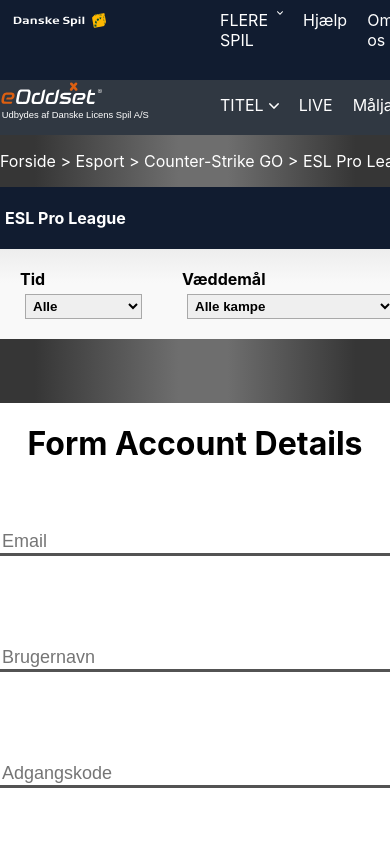
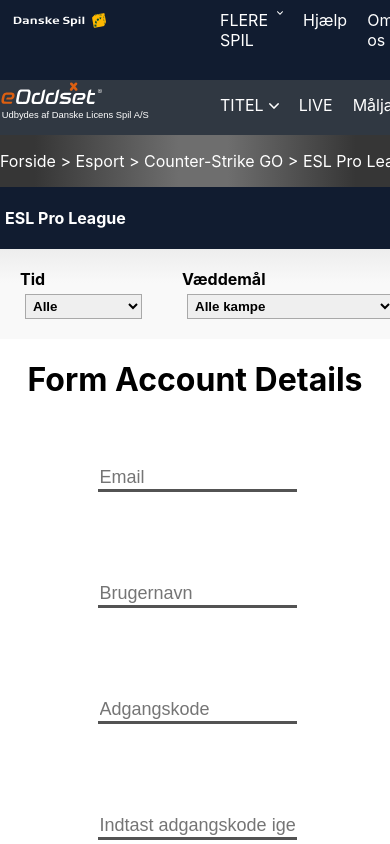
Before and after one commit to jako2889/Danske_Spil_Exam, a React (Create React App) app: page / in a window 390 px wide. Shown: the top 844 px of the page. Built offline with nearby package versions, Linux system fonts and the light colour scheme.

Commit message:
made form responsive

```diff
--- a/src/components/FormAccountDetails.jsx
+++ b/src/components/FormAccountDetails.jsx
@@ -10,6 +10,8 @@
         // Make values a variable to destruct and just use the variable instead of props
         const { values, handleChange } = this.props;
         return (
+
+        <div className="form_wrapper">
             <form>
                 <h1>Form Account Details</h1>
 
@@ -20,7 +22,7 @@
                  required
                  ></input>
                 <label>Email</label>
-                <span className="helpText"></span>
+                <div className="helpText">Required</div>
                  </div>
 
                 <div className="inputStyle">
@@ -52,6 +54,7 @@
                 <button onClick={this.continue}>Continue</button>
 
             </form>
+        </div>
         )
     }
 }
--- a/src/css/FormStyle.scss
+++ b/src/css/FormStyle.scss
@@ -1,23 +1,32 @@
-form {
-    display: flex;
-    flex-direction: column;
-    align-items: center;
-    max-width: 52rem;
-    margin: 4rem auto 0;
+.form_wrapper {
+    display: grid;
+    grid-template-columns: 1fr minmax(100px,1000px) 1fr;
+    justify-items: center;
+    grid-template-areas: ". Form .";
 
     //ONLY WHEN STYLING - REMOVE WHEN DONE FOR FINAL FORM
     background: white;
 
+form {
+    grid-area: Form;
+    display: flex;
+    flex-direction: column;
+    align-items: center;
+    width: 100%;
+
     .inputStyle {
+        position: relative;
         margin: 45px;
-        width: 100%;
-        position: relative;
+        width: 50%;
 
     .helpText {
         position: absolute;
         width: 100%;
         top: 25px;
         left: 0;
+        opacity: 0;
+        color: #c50005;
+        transition: .5s;
     }
 
 
@@ -48,18 +57,20 @@
             }
             &:valid {
                 color: #004b32;
+                border-color: #004b32;
             }
             &:invalid {
                 color: #c50005;
+
+                & + .helpText {
+                    opacity: 1;
+                }
 
             }
             //FOR PLACEHOLDER OVER INPUT
             &:placeholder-shown + label {
                 opacity: 0;
                 transform: translateY(50px);
-            }
-            &[type="email"]:invalid + .helpText::before {
-                content: 'You must enter a valid email.';
             }
         }
     }
@@ -86,8 +97,6 @@
     }
     }
 
+ }
+
 }
-
-.inputError {
-    opacity: 0;
-}
```
